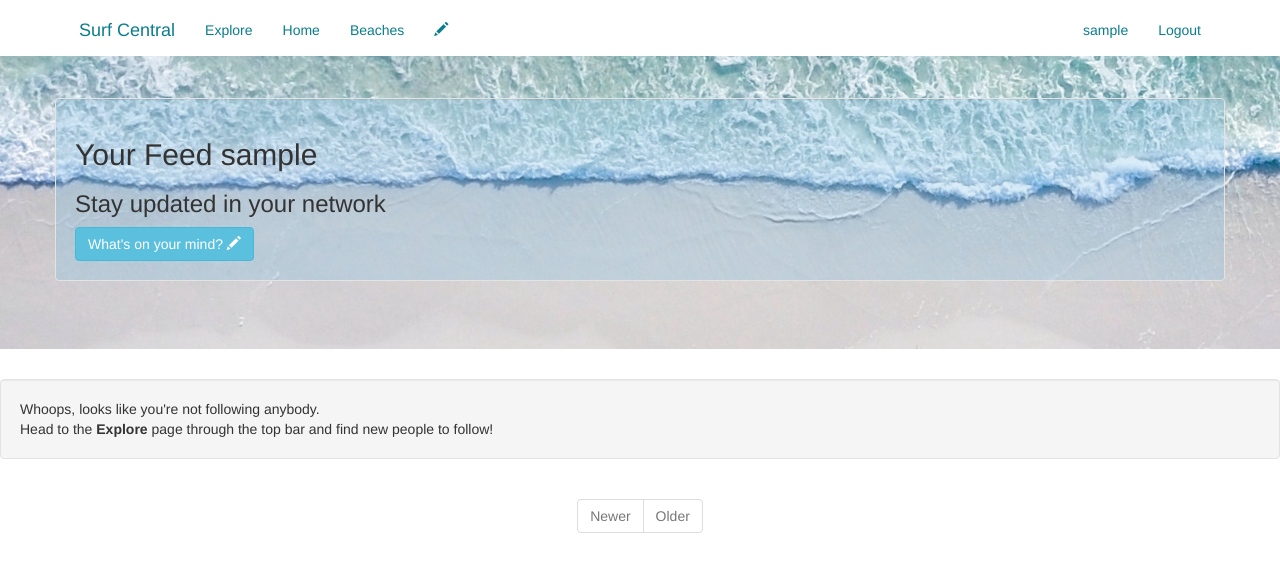
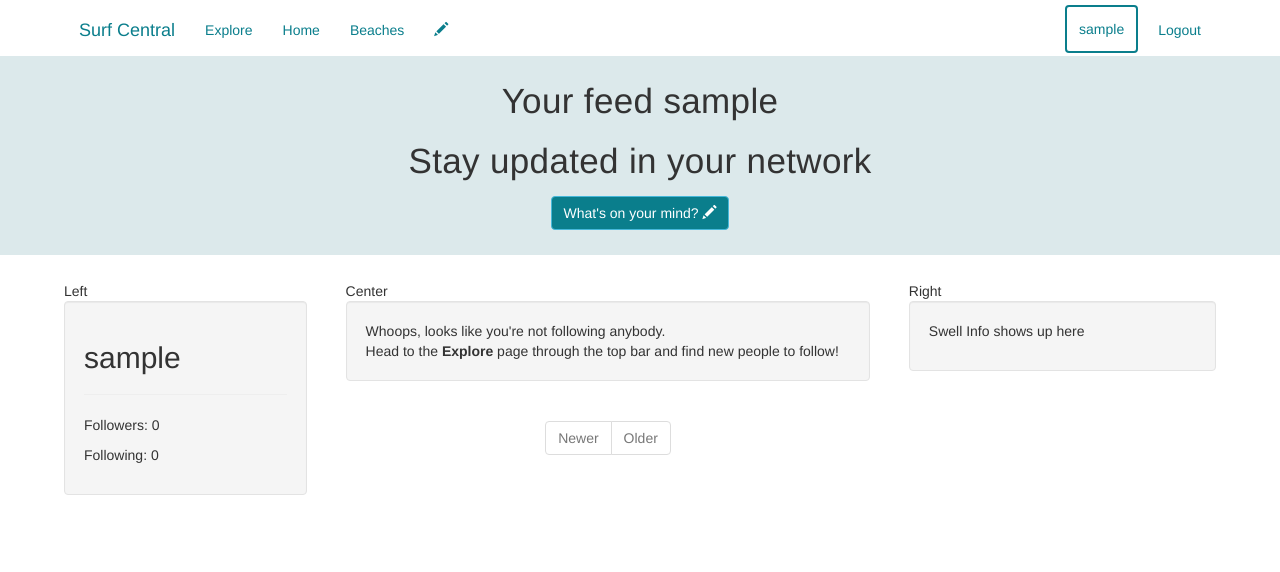
Before and after one commit to cmattey/surf_project, a Flask app: page /home in a window 1280 px wide. Shown: the top 572 px of the page. Run offline with Flask 2, Linux system fonts and the light colour scheme; the visitor is signed in with stand-in values (Sample User, id 1); data comes from the database, SQL or seed files in the repository; data that the repository does not hold is empty; some libraries are stand-ins or nearby versions.

Commit message:
Updated application UI

```diff
--- a/surf_app/auth.py
+++ b/surf_app/auth.py
@@ -84,7 +84,7 @@ def login_required(view):
     @functools.wraps(view)
     def wrapped_view(**kwargs):
         if g.user is None:
-            return redirect(url_for('auth.login'))
+            return redirect(url_for('blog.landing_page'))
 
         return view(**kwargs)
 
--- a/surf_app/static/style_main.css
+++ b/surf_app/static/style_main.css
@@ -1,5 +1,4 @@
 html{
-  /* height: 100% */
 }
 
 body {
@@ -8,7 +7,7 @@ body {
 }
 
 .input-forms{
-  padding-left: 25px;
+
 }
 
 .user-name {
@@ -33,7 +32,8 @@ body {
 }
 
 .jumbo-index {
-  background-image: url(images/surf_bg_5.jpg);
+  /* background-image: url(images/surf_bg_5.jpg); */
+  background: #dce9eb;
   background-size:cover;
 }
 
@@ -48,10 +48,6 @@ body {
   color: black;
 }
 
-#jumbo-well {
-  background: rgba(137, 195, 233, 0.3)
-}
-
 .custom-navbar {
   background: white;
   padding-right: 5%;
@@ -61,6 +57,44 @@ body {
 
 .custom-navbar a{
   color: #0a7e8c;
+}
+
+.index-container{
+}
+
+.index-column-left{
+  float: left;
+  width: 25%;
+  /* padding-left: 5%; */
+  padding: 2% 1% 2% 5%;
+}
+.index-column-right{
+  float: right;
+  width: 30%;
+  /* padding-right: 5%; */
+  padding: 2% 5% 2% 1%;
+}
+.index-column-center{
+  display: inline-block;
+  width: 45%;
+  padding: 2%;
+  height: 100%;
+  /* position: relative; */
+}
+
+.index-jumbo-text{
+  display: flex;
+  flex-direction: column;
+  justify-content: top;
+  align-items: center;
+  padding: 2%;
+}
+
+#index-page-header{
+  font-family: "Helvetica Neue", Helvetica, serif;
+  font-weight: 150;
+  letter-spacing: 0.01em;
+  font-size: 2.5em;
 }
 
 #landing-page-header{
@@ -83,9 +117,21 @@ body {
   background-color: #dce9eb;
 }
 
+#btn-metallic-bg{
+  color: white;
+  background-color: #0a7e8c;
+}
+
+#btn-metallic-bg:hover{
+  box-shadow: 0 12px 16px 0 rgba(0,0,0,0.24), 0 17px 50px 0 rgba(0,0,0,0.19);
+}
+
+
 #btn-landing-page-join{
   background-color: #0a7e8c;
 }
+
+
 /*
 .Absolute-Center {
   margin: auto;
--- a/surf_app/templates/auth/login.html
+++ b/surf_app/templates/auth/login.html
@@ -7,7 +7,7 @@
 {% block content %}
 
 <div class="login-center well">
-  <h1 align="center">Login</h1>
+  <p id="index-page-header" align="center">Login</p>
   <form class="input-forms justify-content-center" method="post">
 
       <div class="form-group input-group">
@@ -22,7 +22,7 @@
       placeholder="Password" required>
     </div>
 
-    <input type="submit" class="btn btn-primary" value="Login">
+    <input type="submit" class="btn btn-primary" id="btn-metallic-bg" value="Login">
 
   </form>
 </div>
--- a/surf_app/templates/auth/register.html
+++ b/surf_app/templates/auth/register.html
@@ -6,7 +6,7 @@
 
 {% block content %}
 <div class="login-center well">
-  <h1 align="center">Register</h1>
+  <p id="index-page-header" align="center">Register</p>
   <form class="input-forms justify-content-center" method="post">
     <div class="form-group input-group">
     <span class="input-group-addon"><i class="glyphicon glyphicon-user"></i></span>
@@ -16,7 +16,7 @@
     <span class="input-group-addon"><i class="glyphicon glyphicon-lock"></i></span>
     <input type="password" name="password" class="form-control" id="password" placeholder="Password" required>
     </div>
-    <input type="submit" class="btn btn-primary" value="Register">
+    <input type="submit" class="btn btn-primary" id="btn-metallic-bg" value="Register">
   </form>
 </div>
 {% endblock %}
--- a/surf_app/templates/base.html
+++ b/surf_app/templates/base.html
@@ -20,13 +20,13 @@
       {% if g.user %}
         <li><a href="{{ url_for('blog.index') }}">Home</a></li>
         <li><a href="#">Beaches</a></li>
-        <li><a class="action" href="{{ url_for('blog.create') }}">
+        <li><a href="{{ url_for('blog.create') }}">
         <span class="glyphicon glyphicon-pencil" aria-hidden="true"></span></a></li>
       {% endif %}
     </ul>
     <ul class="nav navbar-nav navbar-right">
           {% if g.user %}
-            <li><a href="{{ url_for('user.user_profile',username=g.user['username'])}}">
+            <li><a id="btn-nav-register" href="{{ url_for('user.user_profile',username=g.user['username'])}}">
               {{ g.user['username'] }}</a></li>
             <li><a href="{{ url_for('auth.logout') }}">Logout</a></li>
           {% else %}
--- a/surf_app/templates/blog/create.html
+++ b/surf_app/templates/blog/create.html
@@ -6,7 +6,7 @@
 
 {% block content %}
 <div class="login-center well">
-  <h1>New Post</h1>
+  <p id="index-page-header">New Post</p>
   <form class="input-forms justify-content-center" method="post">
     <div class="form-group input-group">
     <!-- <label for="title">Title</label> -->
@@ -21,7 +21,7 @@
     <textarea name="body" class="form-control" placeholder="What's on your mind?"
     id="body">{{ request.form['body'] }}</textarea>
     </div>
-    <input type="submit" class="btn btn-primary" value="Save">
+    <input type="submit" class="btn btn-primary" id="btn-metallic-bg" value="Save">
 
   </form>
 </div>
--- a/surf_app/templates/blog/index.html
+++ b/surf_app/templates/blog/index.html
@@ -9,13 +9,12 @@
 {% endblock %}
 
 {% block content %}
-<div class="jumbotron jumbo-index">
-  <div class="container well" id="jumbo-well">
-
+<div class="jumbotron-fluid jumbo-index">
+  <div class="index-jumbo-text" id="jumbo-well">
     {% if g.user %}
-    <h2 class="">Your Feed {{g.user['username']}}</h2>
-    <h3 class="">Stay updated in your network</h3>
-    <a class="btn btn-info" href="{{ url_for('blog.create') }}">What's on your mind?
+    <p id="index-page-header">Your feed {{g.user['username']}}</p>
+    <p id="index-page-header">Stay updated in your network</p>
+    <a class="btn btn-info" id="btn-metallic-bg" href="{{ url_for('blog.create') }}">What's on your mind?
     <span class="glyphicon glyphicon-pencil" aria-hidden="true"></span></a>
     {% else %}
     <h2 class="display-1">Community Posts</h2>
@@ -23,14 +22,25 @@
   </div>
 </div>
 
+<div class="index-container">
+  <div class="index-column-left">Left
+    <div class="well">
+      <h2>{{ g.user['username'] }}</h2>
+      <p>{{ g.user['about_me'] or "" }}</p>
+      <hr>
+      <p>Followers: {{ g.user.followers.count() }}</p>
+      <p>Following: {{ g.user.followed.count() }}</p>
+    </div>
 
+  </div>
+
+  <div class="index-column-center">Center
     <div class="list-group">
       {% if posts|length == 0 %}
       <p class="well">Whoops, looks like you're not following anybody.<br>Head to the <b>Explore</b> page through the top bar and find new people to follow!</p>
       {% endif %}
       {% for post in posts %}
       <div class="well">
-
             <h2 class="list-group-item-heading">{{ post['title'] }}</h2>
             <div>by <a href="{{ url_for('user.user_profile',username=post.author['username']) }}">
               {{ post.author['username'] }}</a> on {{ post['created'].strftime('%Y-%m-%d') }}
@@ -40,8 +50,9 @@
               {% endif %}</div><br>
             <p class="list-group-item-text">{{ post['body'] }}</p>
       </div>
+      {% endfor %}
     </div>
-  {% endfor %}
+
     <nav class="text-center">
       <ul class="pagination">
         <li class="page-item {% if not prev_url %} disabled{% endif %}">
@@ -55,4 +66,14 @@
 
       </ul>
     </nav>
+  </div>
+
+  <div class="index-column-right">Right
+    <div class="well">
+      <p>Swell Info shows up here</p>
+
+    </div>
+  </div>
+</div>
+
 {% endblock %}
```
Also changed, not shown: surf_app/beaches.py (added, +23 -0 lines), surf_app/templates/blog/explore.html (+17 -7 lines). Lines whose indentation alone changed are shown as unchanged.
